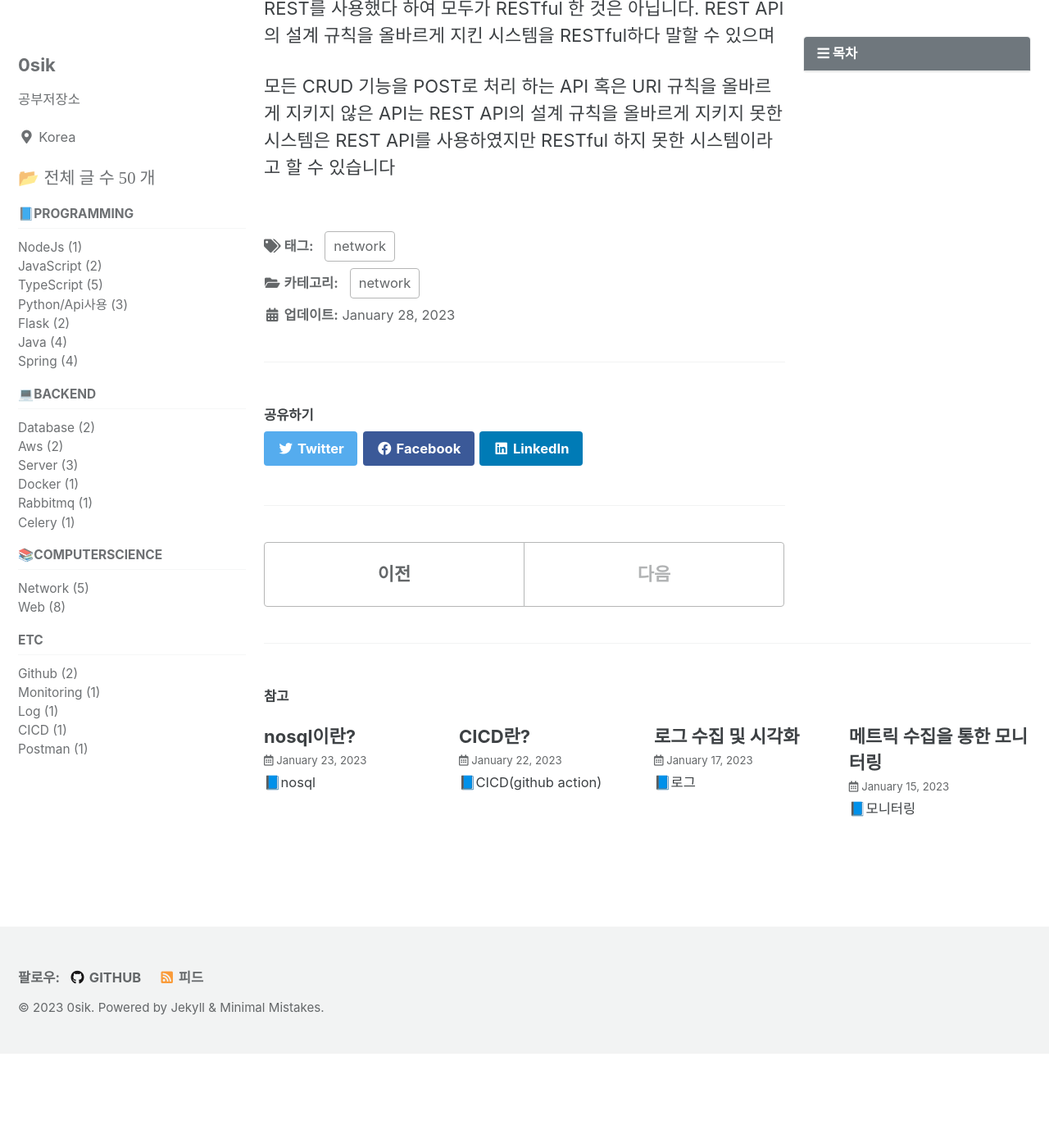
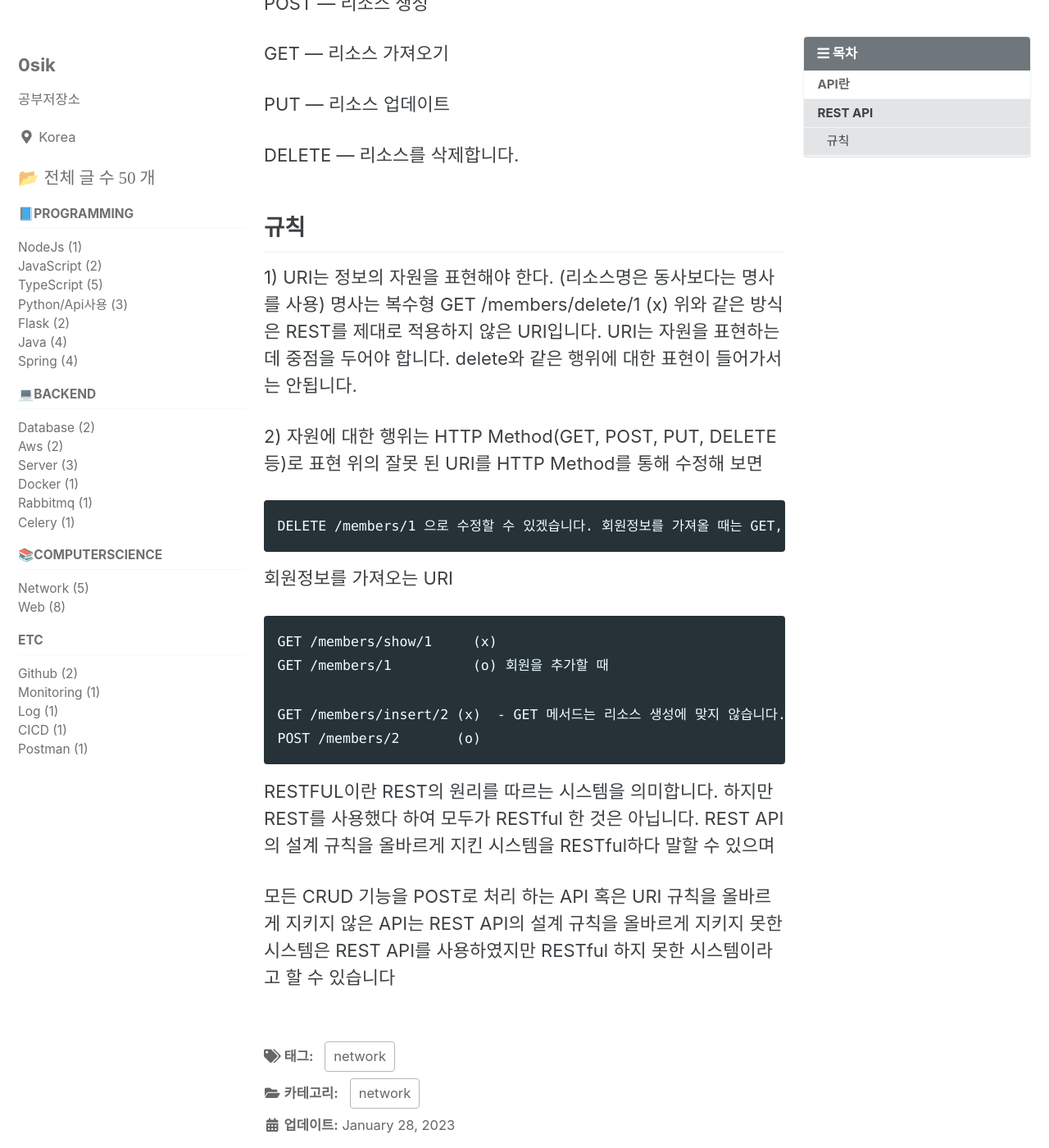
Before and after one commit to 0sik/0sik.github.io, a Jekyll site: the page built from _posts/2023-01-28-network restapi란?.md, in a window 1280 px wide and 1400 px high, scrolled down 708 px. Shown: the whole window at 82% size. Built offline with Jekyll 4.4.1, drawn with Linux system fonts in a browser that asks for light colours; cached includes are drawn as plain includes; before the commit the page ends 1993 px from its top, so only the background shows below that; some of the changed text lies outside the part shown.

Commit message:
docs : REST API 수정

```diff
--- a/_posts/2023-01-28-network restapi란?.md
+++ b/_posts/2023-01-28-network restapi란?.md
@@ -1,6 +1,6 @@
 ---
 layout: single
-title: "RESTAPI"
+title: "REST API"
 toc: true
 toc_sticky: true
 toc_label: "목차"
@@ -9,8 +9,14 @@ toc_icon: "bars"
 tags: [network]
 ---
 
-📘RESTAPI
+📘REST API
+# API란
 
+API란 클라이언트가 리소스를 요청할 수 있도록 서버측에서 제공된 인터페이스(interface)를 말한다.
+
+# REST API
+
+REST 기반으로 서비스 API를 구현하는 것
 
 REST API는 HTTP 요청을 통해 통신하여 데이터 생성, 읽기, 업데이트 및 삭제 기능을 완료합니다. CRUD 작업이라고도 합니다. REST는 요청된 리소스에 대한 정보를 제공하고 리소스로 수행할 작업을 설명하는 네 가지 방법을 사용합니다.
 
@@ -22,6 +28,26 @@ PUT — 리소스 업데이트
 
 DELETE — 리소스를 삭제합니다.
 
+## 규칙
+1) URI는 정보의 자원을 표현해야 한다. (리소스명은 동사보다는 명사를 사용) 명사는 복수형
+    GET /members/delete/1 (x)
+위와 같은 방식은 REST를 제대로 적용하지 않은 URI입니다. URI는 자원을 표현하는데 중점을 두어야 합니다. delete와 같은 행위에 대한 표현이 들어가서는 안됩니다.
+
+2) 자원에 대한 행위는 HTTP Method(GET, POST, PUT, DELETE 등)로 표현
+위의 잘못 된 URI를 HTTP Method를 통해 수정해 보면
+
+    DELETE /members/1
+으로 수정할 수 있겠습니다.
+회원정보를 가져올 때는 GET, 회원 추가 시의 행위를 표현하고자 할 때는 POST METHOD를 사용하여 표현합니다.
+
+회원정보를 가져오는 URI
+
+    GET /members/show/1     (x)
+    GET /members/1          (o)
+회원을 추가할 때
+
+    GET /members/insert/2 (x)  - GET 메서드는 리소스 생성에 맞지 않습니다.
+    POST /members/2       (o)
 
 RESTFUL이란 REST의 원리를 따르는 시스템을 의미합니다. 하지만 REST를 사용했다 하여 모두가 RESTful 한 것은 아닙니다.  REST API의 설계 규칙을 올바르게 지킨 시스템을 RESTful하다 말할 수 있으며
 
```
